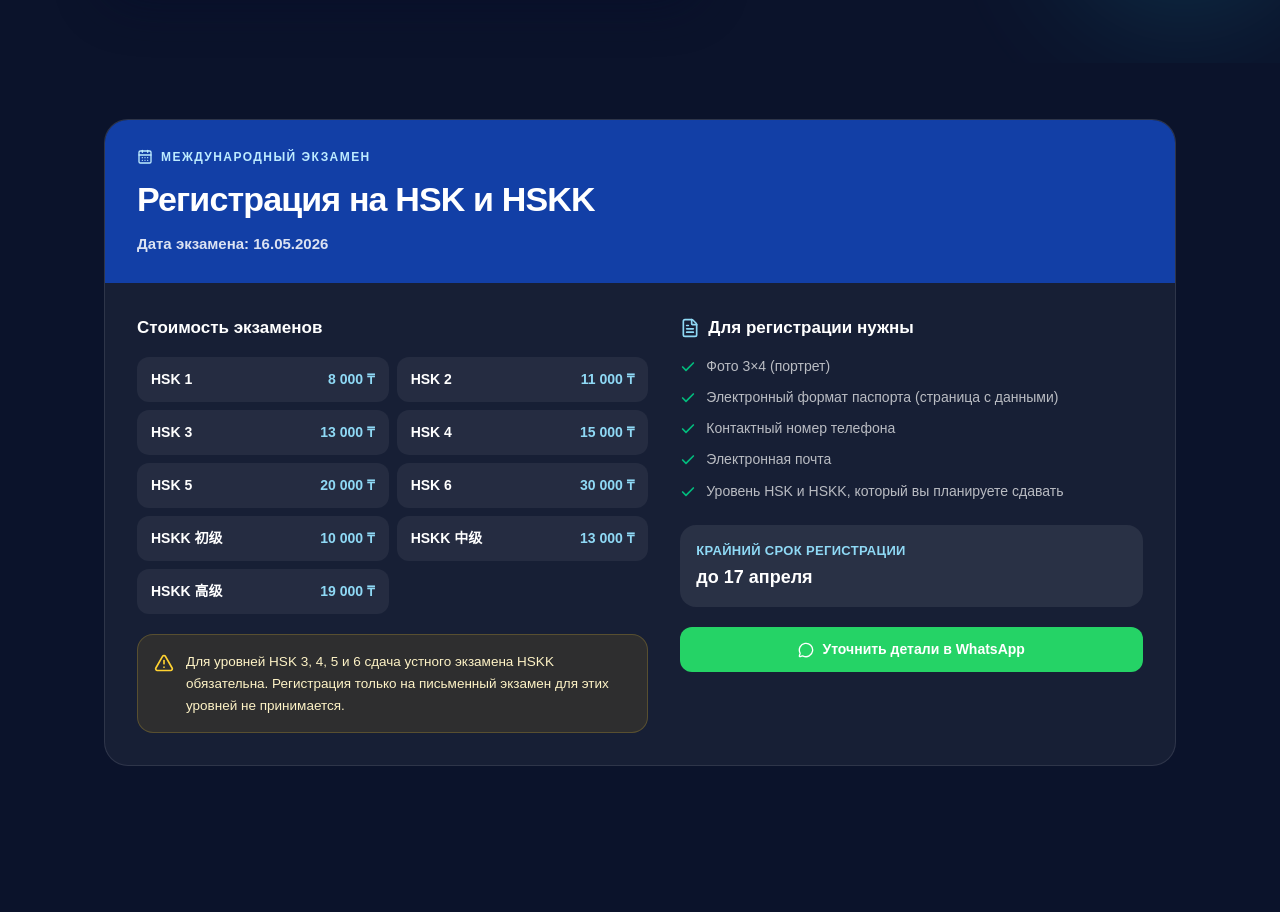
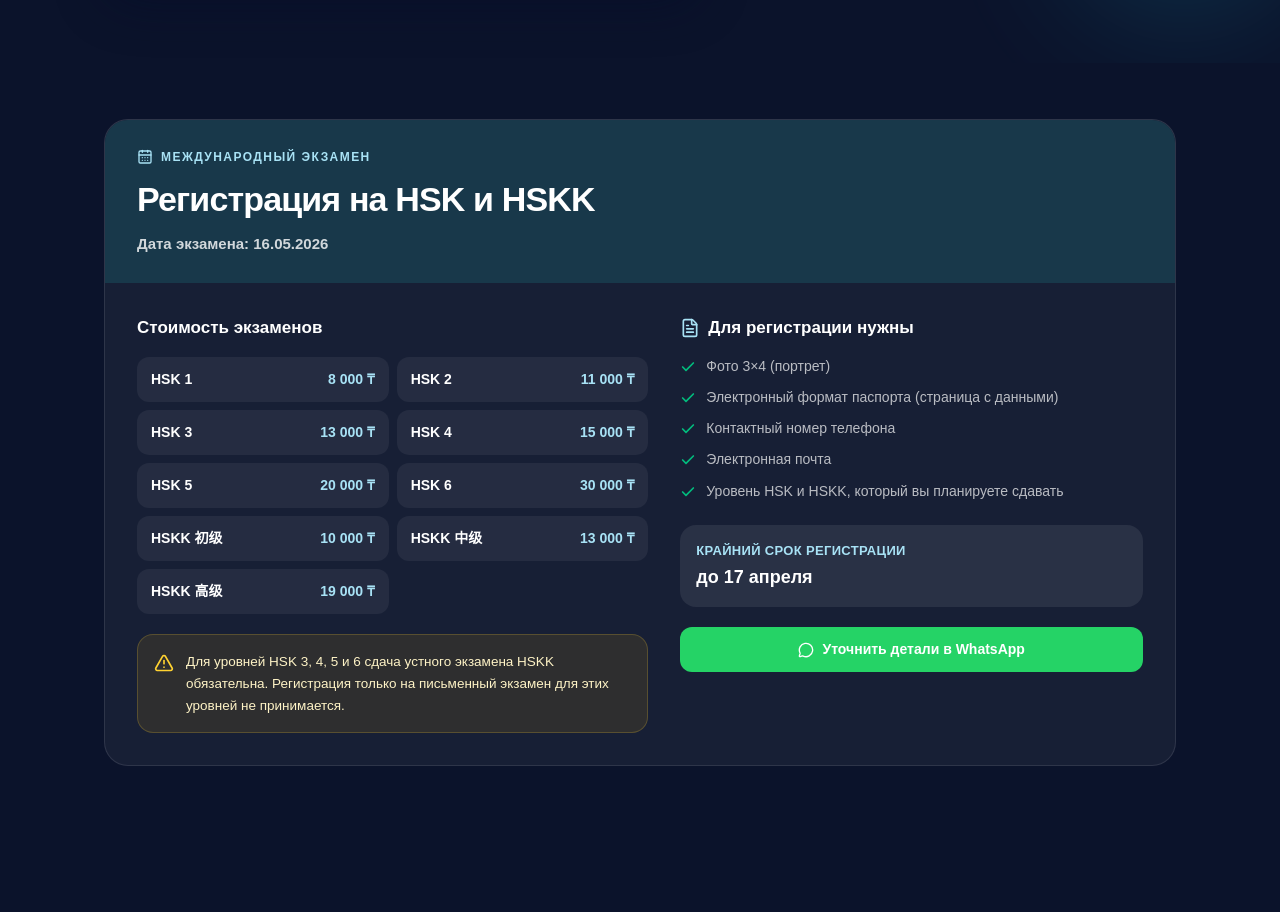
Before and after one commit to olzhas2357/Zagran-Easy, a Next.js app: page /language in a window 1280 px wide. Shown: the part 1580-2492 px from the top of the page. Built offline with nearby package versions, Linux system fonts and the light colour scheme; no server answers; a web font is replaced by a local one.

Commit message:
add new info

```diff
--- a/components/language/ExamAnnouncement.tsx
+++ b/components/language/ExamAnnouncement.tsx
@@ -27,14 +27,14 @@ export function ExamAnnouncement() {
     <section className="bg-[#F5F8FF] py-10 sm:py-14 dark:bg-[#0B132B]">
       <div className="mx-auto max-w-6xl px-4 sm:px-10">
         <FadeIn>
-          <div className="overflow-hidden rounded-[24px] border border-blue-100 bg-white shadow-[0_12px_40px_rgba(30,80,160,0.1)] dark:border-white/10 dark:bg-white/[0.05] dark:shadow-none">
-            <div className="bg-[#123fa6] px-5 py-6 text-white sm:px-8 sm:py-7">
-              <div className="flex flex-wrap items-center gap-2 text-[12px] font-bold uppercase tracking-[0.12em] text-[#BDEBFF]">
+          <div className="overflow-hidden rounded-[24px] border border-[#CBEAF8] bg-white shadow-[0_12px_40px_rgba(74,157,196,0.12)] dark:border-white/10 dark:bg-white/[0.05] dark:shadow-none">
+            <div className="bg-[#EAF7FD] px-5 py-6 text-[#174B63] sm:px-8 sm:py-7 dark:bg-[#18384A] dark:text-white">
+              <div className="flex flex-wrap items-center gap-2 text-[12px] font-bold uppercase tracking-[0.12em] text-[#4A9DC4] dark:text-[#A8E2F5]">
                 <CalendarDays className="h-4 w-4" />
                 Международный экзамен
               </div>
               <h2 className="mt-2 text-[25px] font-extrabold tracking-tight sm:text-[34px]">Регистрация на HSK и HSKK</h2>
-              <p className="mt-2 text-[15px] font-semibold text-white/85">Дата экзамена: 16.05.2026</p>
+              <p className="mt-2 text-[15px] font-semibold text-[#427B91] dark:text-white/80">Дата экзамена: 16.05.2026</p>
             </div>
 
             <div className="grid gap-8 p-5 sm:p-8 lg:grid-cols-[1.05fr_0.95fr]">
@@ -44,7 +44,7 @@ export function ExamAnnouncement() {
                   {EXAM_PRICES.map(([exam, price]) => (
                     <div key={exam} className="flex items-center justify-between gap-3 rounded-xl bg-slate-50 px-3.5 py-3 dark:bg-white/[0.06]">
                       <span className="text-[14px] font-semibold text-ze-ink dark:text-white">{exam}</span>
-                      <span className="whitespace-nowrap text-[14px] font-bold text-blue-700 dark:text-[#8FD9F5]">{price}</span>
+                      <span className="whitespace-nowrap text-[14px] font-bold text-[#3D8DAF] dark:text-[#A8E2F5]">{price}</span>
                     </div>
                   ))}
                 </div>
@@ -59,7 +59,7 @@ export function ExamAnnouncement() {
 
               <div className="flex flex-col">
                 <h3 className="flex items-center gap-2 text-[17px] font-extrabold text-ze-ink dark:text-white">
-                  <FileText className="h-5 w-5 text-blue-600 dark:text-[#8FD9F5]" />
+                  <FileText className="h-5 w-5 text-[#4A9DC4] dark:text-[#A8E2F5]" />
                   Для регистрации нужны
                 </h3>
                 <ul className="mt-4 space-y-3">
@@ -72,7 +72,7 @@ export function ExamAnnouncement() {
                 </ul>
 
                 <div className="mt-6 rounded-2xl bg-[#EBF1FE] p-4 dark:bg-white/[0.08]">
-                  <p className="text-[13px] font-bold uppercase tracking-wide text-blue-700 dark:text-[#8FD9F5]">Крайний срок регистрации</p>
+                  <p className="text-[13px] font-bold uppercase tracking-wide text-[#3D8DAF] dark:text-[#A8E2F5]">Крайний срок регистрации</p>
                   <p className="mt-1 text-[18px] font-extrabold text-ze-ink dark:text-white">до 17 апреля</p>
                 </div>
 
```
